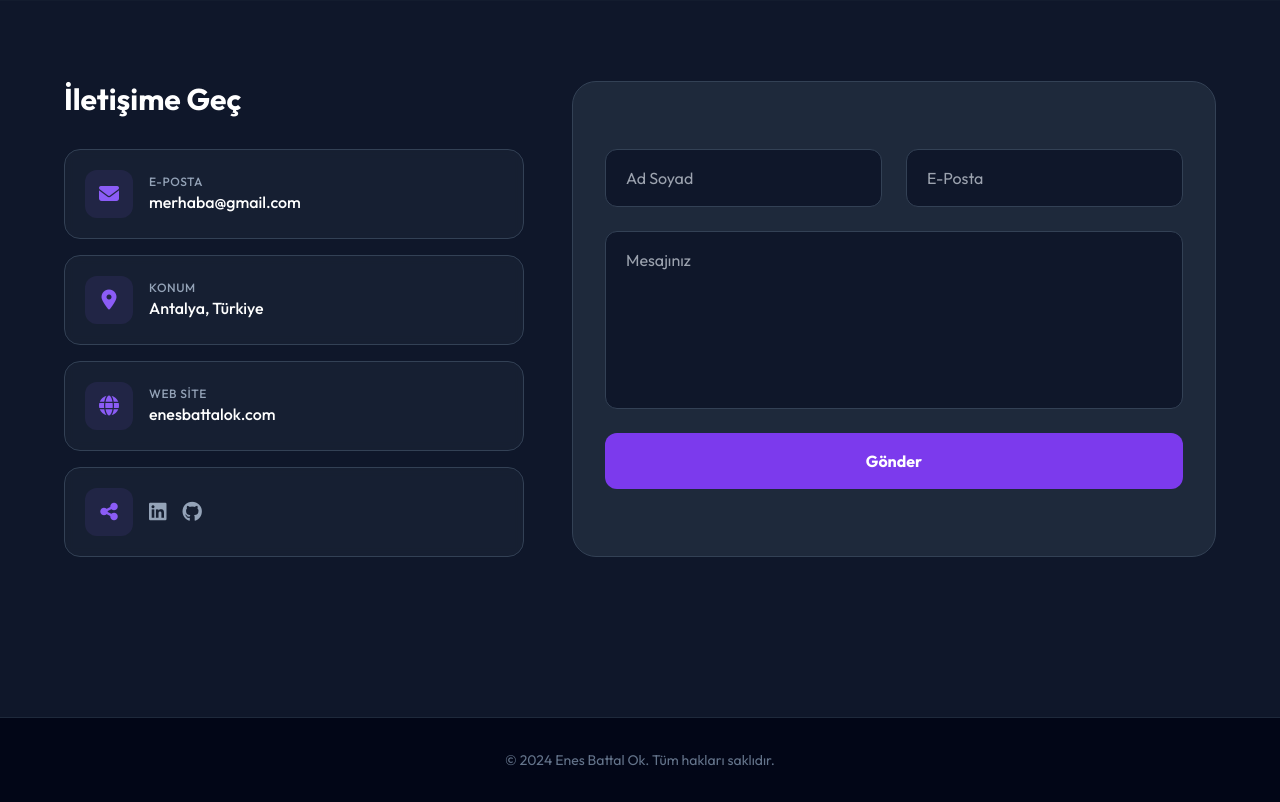
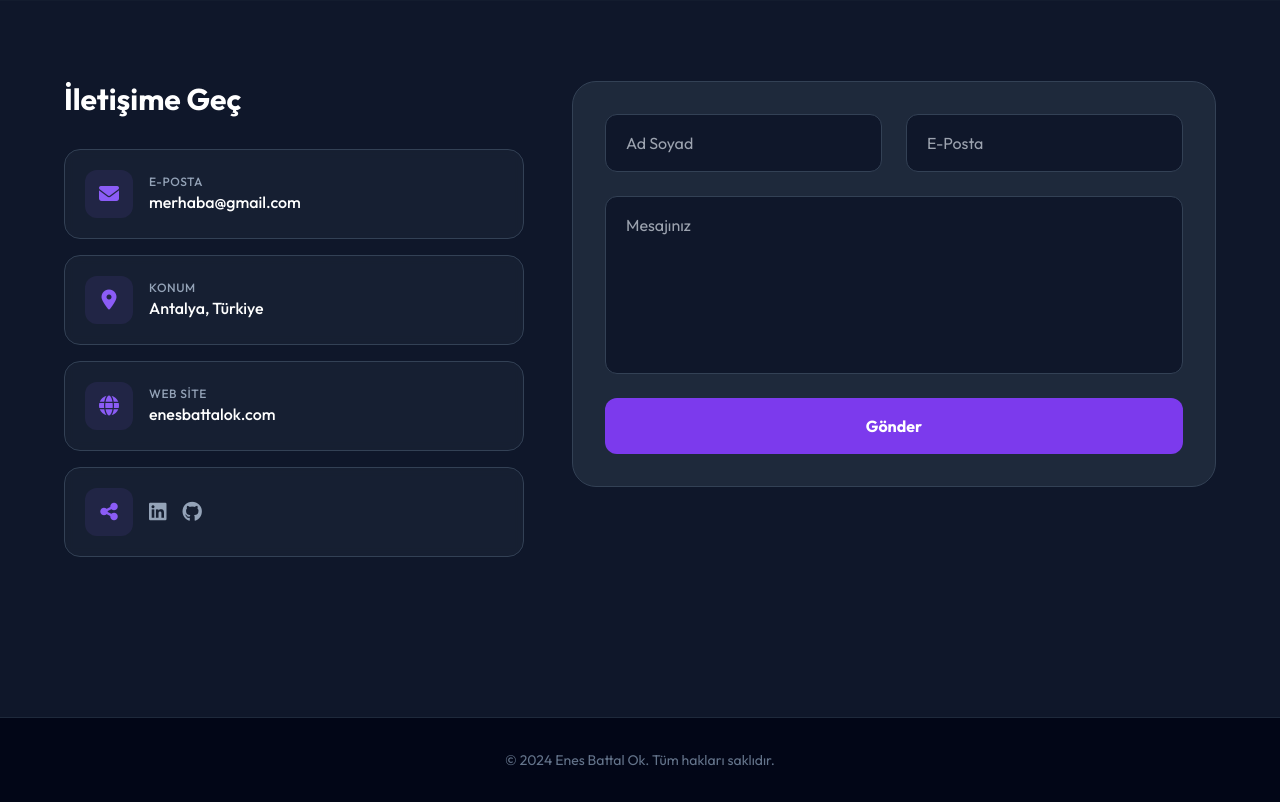
Before and after one commit to EnesBattalOk/PersonalWebsite, a Flask app: page / in a window 1280 px wide. Shown: the part 4189-4991 px from the top of the page. Run offline with Flask 3, Linux system fonts and the light colour scheme; data comes from the database, SQL or seed files in the repository; both versions use the stored data as it was after the commit; some libraries are stand-ins or nearby versions.

Commit message:
Align contact information and form sections at the top
Update flexbox alignment on the main contact section container to `items-start` and remove `h-full` from the form element to ensure consistent vertical alignment.

Replit-Commit-Author: Agent
Replit-Commit-Session-Id: ea56bb9b-8bc7-4752-9bdd-424b057c0480
Replit-Commit-Checkpoint-Type: full_checkpoint
Replit-Commit-Event-Id: 61b274c7-34d5-4613-a8b8-7311ffb50e88
Replit-Commit-Screenshot-Url: https://storage.googleapis.com/screenshot-production-us-central1/13ac26a5-8331-48d8-9cbe-ddfba13fce0e/ea56bb9b-8bc7-4752-9bdd-424b057c0480/IzxxggP
Replit-Helium-Checkpoint-Created: true

```diff
--- a/templates/index.html
+++ b/templates/index.html
@@ -140,7 +140,7 @@
 
 <section id="iletisim" class="py-20 relative overflow-hidden">
     <div class="container mx-auto px-6">
-        <div class="flex flex-col lg:flex-row gap-12 max-w-6xl mx-auto">
+        <div class="flex flex-col lg:flex-row items-start gap-12 max-w-6xl mx-auto">
             <!-- Sol Sütun: İletişim Bilgileri -->
             <div class="lg:w-5/12 space-y-6">
                 <h2 class="text-3xl font-bold text-white mb-8">İletişime Geç</h2>
@@ -213,7 +213,7 @@
 
             <!-- Sağ Sütun: İletişim Formu -->
             <div class="lg:w-7/12 w-full">
-                <form action="{{ url_for('contact') }}" method="POST" class="bg-slate-800 p-8 rounded-3xl border border-slate-700 w-full h-full flex flex-col justify-center">
+                <form action="{{ url_for('contact') }}" method="POST" class="bg-slate-800 p-8 rounded-3xl border border-slate-700 w-full flex flex-col justify-center">
                     <div class="grid grid-cols-1 md:grid-cols-2 gap-6 mb-6">
                         <input type="text" name="ad_soyad" required placeholder="Ad Soyad" class="w-full bg-slate-900 border border-slate-700 rounded-xl px-5 py-4 text-white focus:border-violet-500 outline-none">
                         <input type="email" name="email" required placeholder="E-Posta" class="w-full bg-slate-900 border border-slate-700 rounded-xl px-5 py-4 text-white focus:border-violet-500 outline-none">
```
Also changed, not shown: instance/database.db.
